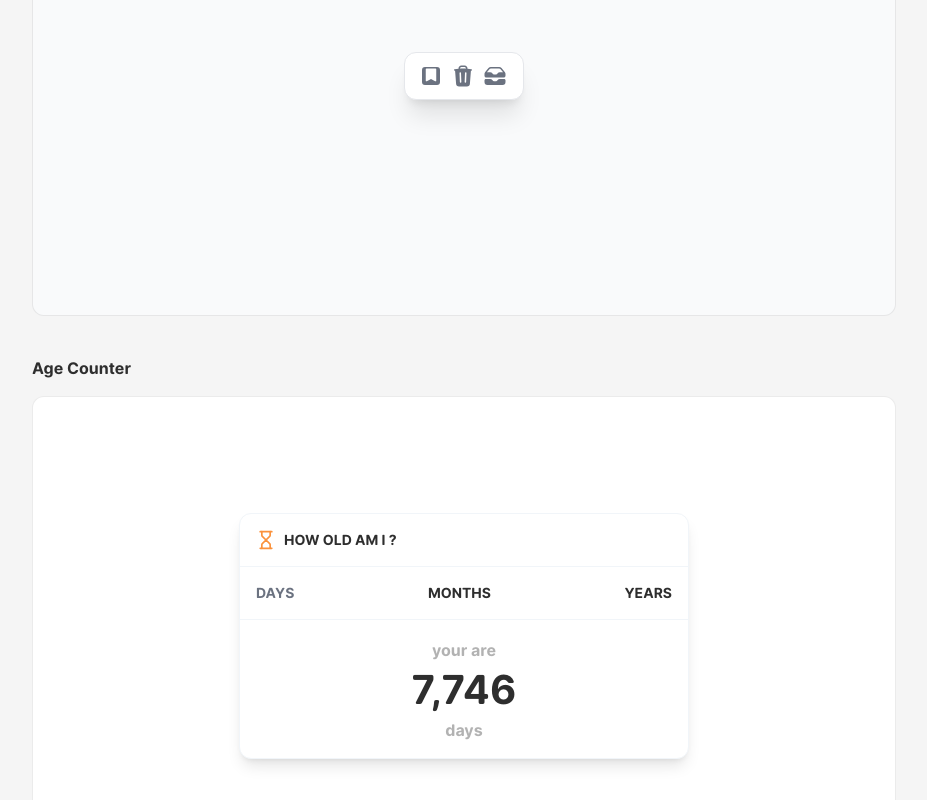
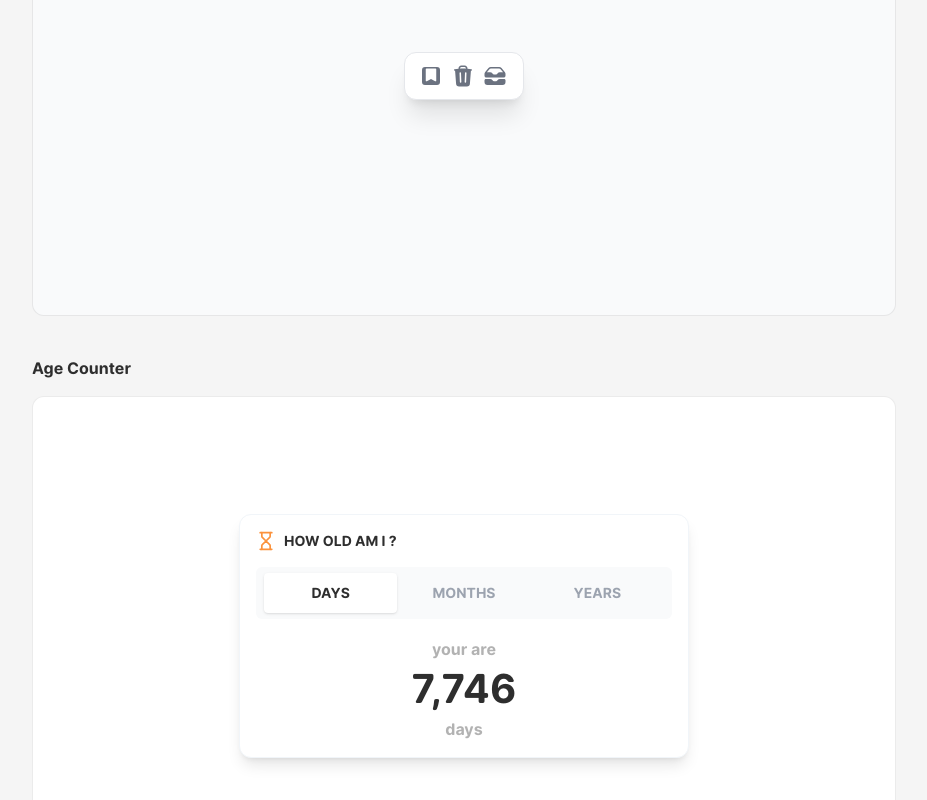
Before and after one commit to Saurabhdaswant/animations, a Next.js app: page / in a window 1280 px wide. Shown: the part 1648-2448 px from the top of the page, without its empty margins (176-1103 px from the left). Built offline with nearby package versions, Linux system fonts and the light colour scheme.

Commit message:
wow beautifull

```diff
--- a/src/components/Timer.tsx
+++ b/src/components/Timer.tsx
@@ -18,9 +18,7 @@ export default function Timer() {
           <div
             className={` cursor-pointer w-[450px] select-none shadow-lg  py-4    transition-colors  rounded-xl text-[#2e2e2e] bg-white border  overflow-hidden border-slate-100 `}
           >
-            <div
-              className={` flex justify-between px-4 pb-4 border-b border-slate-100`}
-            >
+            <div className={` flex justify-between px-4 pb-4 `}>
               <div className="flex items-center  gap-2">
                 <Hourglass width={20} height={20} className="text-orange-400" />{" "}
                 <div className="text-sm font-medium uppercase">
@@ -30,11 +28,12 @@ export default function Timer() {
             </div>
 
             <div
-              className={`flex items-center justify-between px-4 py-4 border-b border-slate-100`}
+              className={`flex mx-4 rounded-md items-center justify-between px-2 py-4   bg-gray-50 `}
             >
-              <div
-                className={`text-sm font-medium uppercase ${
-                  state === "days" ? "text-gray-500" : ""
+              <div className="relative w-full">
+                <motion.div
+                  className={`text-sm z-20 transition-colors relative font-medium text-center uppercase ${
+                    state === "days" ? "" : "text-gray-400"
                   }`}
                   onClick={() => {
                     setState("days");
@@ -42,20 +41,36 @@ export default function Timer() {
                   }}
                 >
                   Days
+                </motion.div>
+                {state === "days" && (
+                  <motion.div
+                    layoutId="work"
+                    className=" absolute w-full px-8 py-5  h-6 z-10 -top-2.5 bg-white rounded shadow"
+                  ></motion.div>
+                )}
               </div>
-              <div
-                className={`text-sm font-medium uppercase ${
-                  state === "months" ? "text-gray-500" : ""
+              <div className="relative w-full">
+                <motion.div
+                  className={`text-sm z-20 relative font-medium transition-colors text-center uppercase ${
+                    state === "months" ? "" : "text-gray-400"
                   }`}
                   onClick={() => {
                     setState("months");
                   }}
                 >
                   Months
+                </motion.div>
+                {state === "months" && (
+                  <motion.div
+                    layoutId="work"
+                    className=" absolute w-full px-8 py-5  h-6 z-10 -top-2.5 bg-white rounded shadow"
+                  ></motion.div>
+                )}
               </div>
-              <div
-                className={`text-sm font-medium uppercase ${
-                  state === "years" ? "text-gray-500" : ""
+              <div className="relative w-full">
+                <motion.div
+                  className={`text-sm z-20 relative font-medium transition-colors text-center uppercase ${
+                    state === "years" ? "" : "text-gray-400"
                   }`}
                   onClick={() => {
                     setState("years");
@@ -63,6 +78,13 @@ export default function Timer() {
                   }}
                 >
                   Years
+                </motion.div>
+                {state === "years" && (
+                  <motion.div
+                    layoutId="work"
+                    className=" absolute w-full px-8 py-5  h-6 z-10 -top-2.5 bg-white rounded shadow"
+                  ></motion.div>
+                )}
               </div>
             </div>
 
```
Lines whose indentation alone changed are shown as unchanged.
